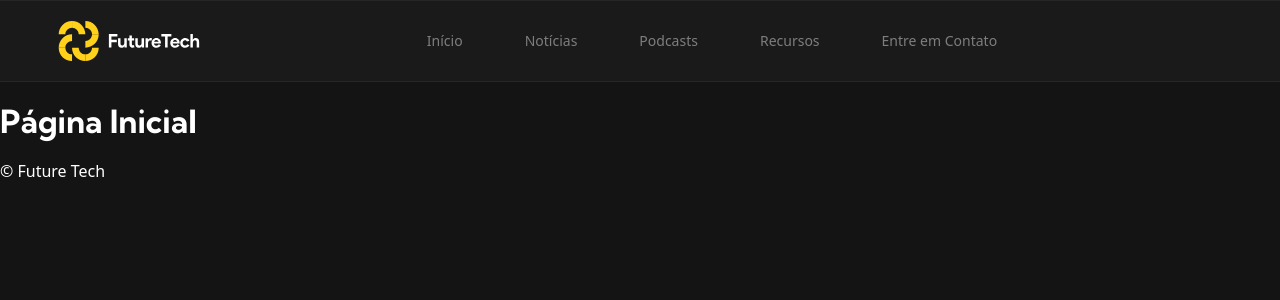
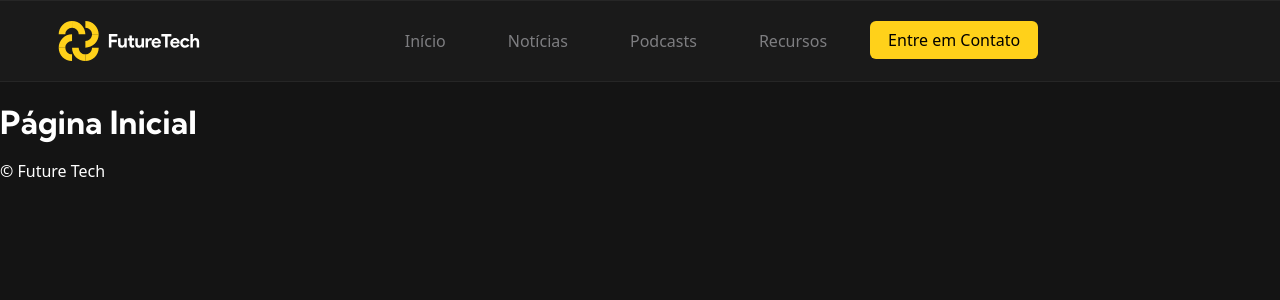
Before and after one commit to alexandreraminelli/pratica-react-ai-blog-website, a React (Vite) app: page / in a window 1280 px wide. Shown: the top 300 px of the page. Built offline with nearby package versions, Linux system fonts and the light colour scheme.

Commit message:
feat(navbar): estilização do botão de contato

```diff
--- /dev/null
+++ b/src/components/Buttons/PrimaryButton/PrimaryButton.module.css
@@ -0,0 +1,28 @@
+@charset "UTF-8";
+/* Estilos para botão primário */
+
+.primaryButton {
+  /* Resolver conflitos de estilos */
+  /* Bordas */
+  border: none !important;
+
+  /* Preenchimento */
+  background-color: var(--primary-color);
+
+  /* Espaçamento */
+  padding: 10px 14px;
+
+  /* Tipografia */
+  color: var(--black-letter) !important;
+  font-size: 1.063rem; /* 17px */
+  font-weight: 500;
+
+  /* Transições */
+  transition-property: background-color;
+  transition-duration: 0.5s;
+  transition-timing-function: ease;
+  /* Efeito hover nos botões primários */
+  &:hover {
+    background-color: var(--yellow80) !important;
+  }
+}
--- a/src/layout/Header/components/Navbar.module.css
+++ b/src/layout/Header/components/Navbar.module.css
@@ -47,7 +47,7 @@ nav.navbar {
 /* Cor dos ícones dos botões */
 .MenuButton,
 .FecharButton {
-  color: var(--letter-white);
+  color: var(--white-letter);
   /* Efeito hover nos botões */
   transition: color 0.5s;
   &:hover {
@@ -151,7 +151,7 @@ nav.navbar {
           padding: 10px 18px;
 
           /* Tipografia */
-          font-size: 0.875rem; /* 14px */
+          font-size: 1rem; /* 16px */
           color: var(--gray-letter1);
         }
       }
--- a/src/layout/Header/components/Navbar.tsx
+++ b/src/layout/Header/components/Navbar.tsx
@@ -5,8 +5,9 @@ import MenuIcon from "./MenuIcon" // ícone SVG de menu
 import CloseIcon from "../../../components/icons/CloseIcon" //ícone SVG de fechar (X)
 import IconButton from "../../../components/Buttons/IconButton/IconButton" // botão de ícone
 
-/* importação de modulos CSS */
+/* importação de módulos CSS */
 import styles from "./Navbar.module.css"
+import styleButton from "../../../components/Buttons/PrimaryButton/PrimaryButton.module.css"
 
 /**
  * Componente da barra de navegação.
@@ -32,7 +33,7 @@ export default function Navbar(): JSX.Element {
           <LinkNavbar link="/noticias" text="Notícias" />
           <LinkNavbar link="/podcasts" text="Podcasts" />
           <LinkNavbar link="/recursos" text="Recursos" />
-          <LinkNavbar link="/contato" text="Entre em Contato" />
+          <LinkNavbar link="/contato" text="Entre em Contato" button />
         </ul>
       </nav>
       {/* Botão de menu mobile */}
@@ -49,15 +50,20 @@ interface LinksNavbarProps {
   link: string
   /** O texto exibido no link do navbar. */
   text: string
+  /** Se o link deve ser estilizado como um button (opcional) */
+  button?: boolean
 }
 /**
  * Componente dos links do navbar.
  */
-function LinkNavbar({ link, text }: LinksNavbarProps): JSX.Element {
+function LinkNavbar({ link, text, button }: LinksNavbarProps): JSX.Element {
   return (
     <li>
-      <a href={link} className="no-recolor no-underline">
-        {text}
+      <a
+        href={link} // endereço do link
+        className={`no-recolor no-underline ${button ? styleButton.primaryButton : ""}`} // classes CSS
+      >
+        {text} {/* Texto do link */}
       </a>
     </li>
   )
```
